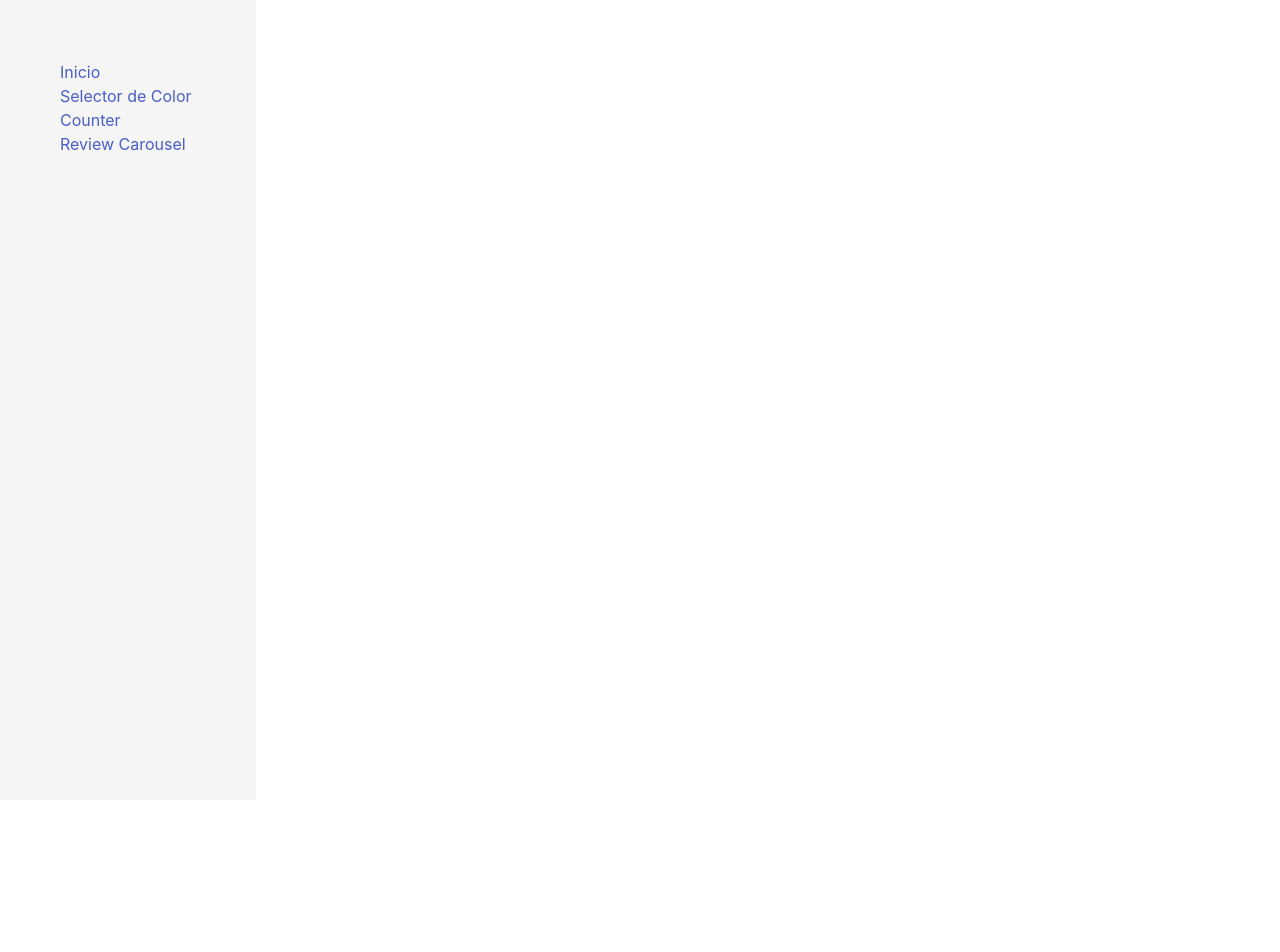
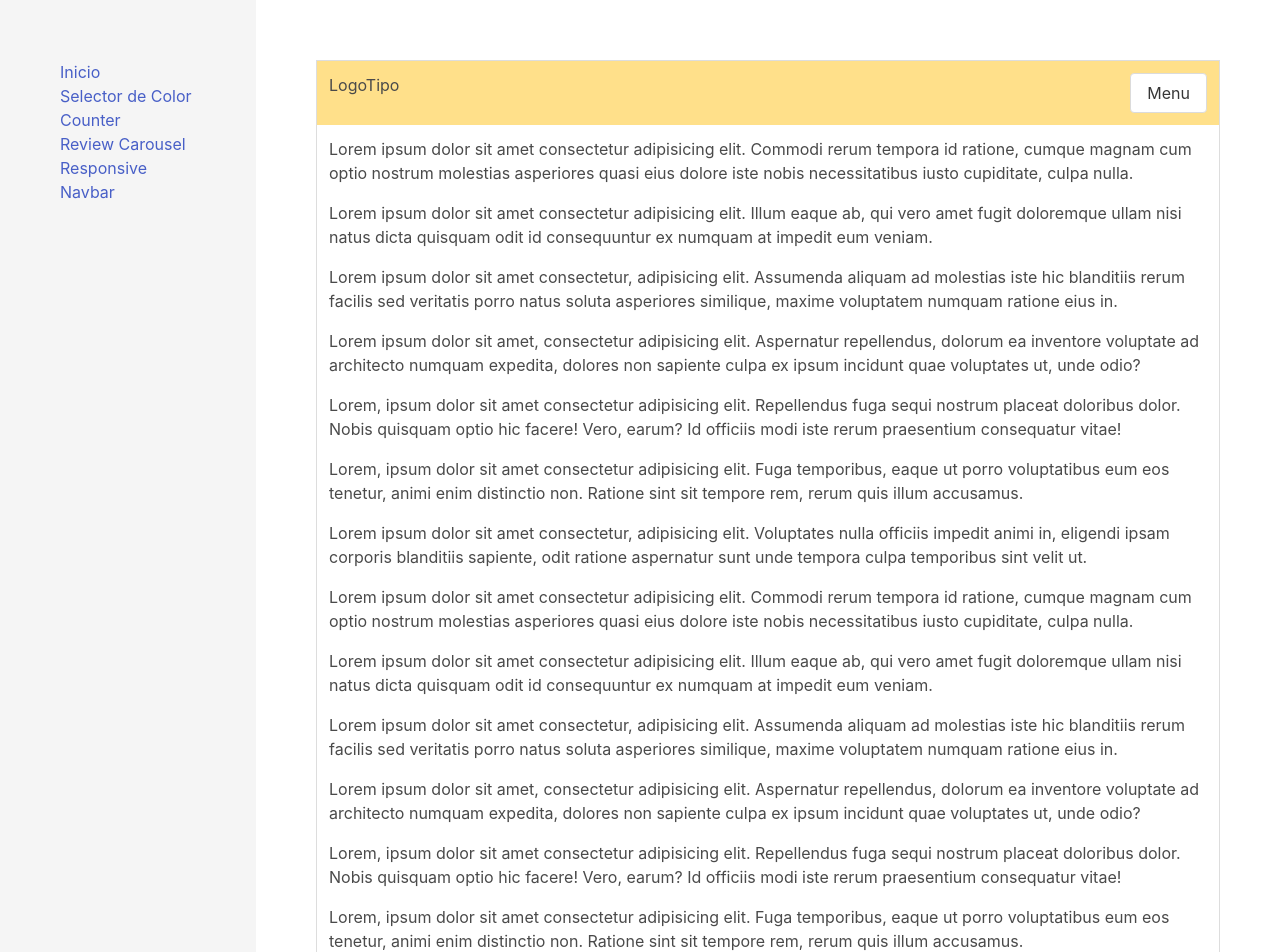
Before and after one commit to jalediazb/40-js-projects, a Vue app: page /responsive-navbar in a window 1280 px wide. Shown: the top 952 px of the page. Before the commit the page ends 800 px from the top, so only its background shows below. Built offline with nearby package versions, Linux system fonts and the light colour scheme.

Commit message:
Responsive Navbar

```diff
--- a/src/App.vue
+++ b/src/App.vue
@@ -7,13 +7,20 @@
             <ul id="nav">
               <li><router-link to="/">Inicio</router-link></li>
               <li>
-                <router-link to="/color-selector">Selector de Color</router-link>
+                <router-link to="/color-selector"
+                  >Selector de Color</router-link
+                >
               </li>
               <li>
                 <router-link to="/counter">Counter</router-link>
               </li>
               <li>
                 <router-link to="/review-carousel">Review Carousel</router-link>
+              </li>
+              <li>
+                <router-link to="/responsive-navbar"
+                  >Responsive Navbar</router-link
+                >
               </li>
             </ul>
           </div>
--- a/src/router/index.js
+++ b/src/router/index.js
@@ -1,42 +1,44 @@
-import Vue from 'vue'
-import VueRouter from 'vue-router'
-import Home from '../views/Home.vue'
+import Vue from "vue";
+import VueRouter from "vue-router";
+import Home from "../views/Home.vue";
 
-Vue.use(VueRouter)
+Vue.use(VueRouter);
 
 const routes = [
   {
-    path: '/',
-    name: 'Home',
+    path: "/",
+    name: "Home",
     component: Home
   },
   {
-    path: '/color-selector',
-    name: 'ColorSelector',
+    path: "/color-selector",
+    name: "ColorSelector",
     // route level code-splitting
     // this generates a separate chunk (about.[hash].js) for this route
     // which is lazy-loaded when the route is visited.
-    component: () =>
-      import('../views/ColorSelector.vue')
+    component: () => import("../views/ColorSelector.vue")
   },
   {
-    path: '/counter',
-    name: 'Counter',
-    component: () =>
-      import('../views/Counter.vue')
+    path: "/counter",
+    name: "Counter",
+    component: () => import("../views/Counter.vue")
   },
   {
-    path: '/review-carousel',
-    name: 'ReviewCarousel',
-    component: () =>
-      import('../views/ReviewCarousel.vue')
+    path: "/review-carousel",
+    name: "ReviewCarousel",
+    component: () => import("../views/ReviewCarousel.vue")
+  },
+  {
+    path: "/responsive-navbar",
+    name: "ResponsiveNavbar",
+    component: () => import("../views/ResponsiveNavbar.vue")
   }
-]
+];
 
 const router = new VueRouter({
-  mode: 'history',
+  mode: "history",
   base: process.env.BASE_URL,
   routes
-})
+});
 
-export default router
+export default router;
--- /dev/null
+++ b/src/views/ResponsiveNavbar.vue
@@ -0,0 +1,132 @@
+<template>
+  <div class="column">
+    <div class="section has-background-white">
+      <div id="pagina" class="container">
+        <div
+          class="navegacion is-flex is-flex-wrap-wrap is-align-content-center is-justify-content-space-between has-background-warning p-3"
+        >
+          <div class="logotipo">
+            <span>LogoTipo</span>
+          </div>
+          <div class="navegacion-button">
+            <button class="button" @click="toggleMenu">Menu</button>
+          </div>
+          <div class="menu-enlaces is-hidden">
+            <ul>
+              <li><a href="#">enlace</a></li>
+              <li><a href="#">enlace</a></li>
+              <li><a href="#">enlace</a></li>
+              <li><a href="#">enlace</a></li>
+              <li><a href="#">enlace</a></li>
+            </ul>
+          </div>
+        </div>
+        <div id="contenido" class="p-3 content">
+          <p>
+            Lorem ipsum dolor sit amet consectetur adipisicing elit. Commodi
+            rerum tempora id ratione, cumque magnam cum optio nostrum molestias
+            asperiores quasi eius dolore iste nobis necessitatibus iusto
+            cupiditate, culpa nulla.
+          </p>
+          <p>
+            Lorem ipsum dolor sit amet consectetur adipisicing elit. Illum eaque
+            ab, qui vero amet fugit doloremque ullam nisi natus dicta quisquam
+            odit id consequuntur ex numquam at impedit eum veniam.
+          </p>
+          <p>
+            Lorem ipsum dolor sit amet consectetur, adipisicing elit. Assumenda
+            aliquam ad molestias iste hic blanditiis rerum facilis sed veritatis
+            porro natus soluta asperiores similique, maxime voluptatem numquam
+            ratione eius in.
+          </p>
+          <p>
+            Lorem ipsum dolor sit amet, consectetur adipisicing elit. Aspernatur
+            repellendus, dolorum ea inventore voluptate ad architecto numquam
+            expedita, dolores non sapiente culpa ex ipsum incidunt quae
+            voluptates ut, unde odio?
+          </p>
+          <p>
+            Lorem, ipsum dolor sit amet consectetur adipisicing elit.
+            Repellendus fuga sequi nostrum placeat doloribus dolor. Nobis
+            quisquam optio hic facere! Vero, earum? Id officiis modi iste rerum
+            praesentium consequatur vitae!
+          </p>
+          <p>
+            Lorem, ipsum dolor sit amet consectetur adipisicing elit. Fuga
+            temporibus, eaque ut porro voluptatibus eum eos tenetur, animi enim
+            distinctio non. Ratione sint sit tempore rem, rerum quis illum
+            accusamus.
+          </p>
+          <p>
+            Lorem ipsum dolor sit amet consectetur, adipisicing elit. Voluptates
+            nulla officiis impedit animi in, eligendi ipsam corporis blanditiis
+            sapiente, odit ratione aspernatur sunt unde tempora culpa temporibus
+            sint velit ut.
+          </p>
+          <p>
+            Lorem ipsum dolor sit amet consectetur adipisicing elit. Commodi
+            rerum tempora id ratione, cumque magnam cum optio nostrum molestias
+            asperiores quasi eius dolore iste nobis necessitatibus iusto
+            cupiditate, culpa nulla.
+          </p>
+          <p>
+            Lorem ipsum dolor sit amet consectetur adipisicing elit. Illum eaque
+            ab, qui vero amet fugit doloremque ullam nisi natus dicta quisquam
+            odit id consequuntur ex numquam at impedit eum veniam.
+          </p>
+          <p>
+            Lorem ipsum dolor sit amet consectetur, adipisicing elit. Assumenda
+            aliquam ad molestias iste hic blanditiis rerum facilis sed veritatis
+            porro natus soluta asperiores similique, maxime voluptatem numquam
+            ratione eius in.
+          </p>
+          <p>
+            Lorem ipsum dolor sit amet, consectetur adipisicing elit. Aspernatur
+            repellendus, dolorum ea inventore voluptate ad architecto numquam
+            expedita, dolores non sapiente culpa ex ipsum incidunt quae
+            voluptates ut, unde odio?
+          </p>
+          <p>
+            Lorem, ipsum dolor sit amet consectetur adipisicing elit.
+            Repellendus fuga sequi nostrum placeat doloribus dolor. Nobis
+            quisquam optio hic facere! Vero, earum? Id officiis modi iste rerum
+            praesentium consequatur vitae!
+          </p>
+          <p>
+            Lorem, ipsum dolor sit amet consectetur adipisicing elit. Fuga
+            temporibus, eaque ut porro voluptatibus eum eos tenetur, animi enim
+            distinctio non. Ratione sint sit tempore rem, rerum quis illum
+            accusamus.
+          </p>
+          <p>
+            Lorem ipsum dolor sit amet consectetur, adipisicing elit. Voluptates
+            nulla officiis impedit animi in, eligendi ipsam corporis blanditiis
+            sapiente, odit ratione aspernatur sunt unde tempora culpa temporibus
+            sint velit ut.
+          </p>
+        </div>
+      </div>
+    </div>
+  </div>
+</template>
+
+<script>
+export default {
+  name: "ResponsiveNavbar",
+  methods: {
+    toggleMenu() {
+      let menu = document.querySelector(".menu-enlaces");
+      menu.classList.toggle("is-hidden");
+    },
+  },
+};
+</script>
+
+<style scoped>
+#pagina {
+  border: 1px solid #ddd;
+}
+.menu-enlaces {
+  flex-basis: 100%;
+}
+</style>
```
